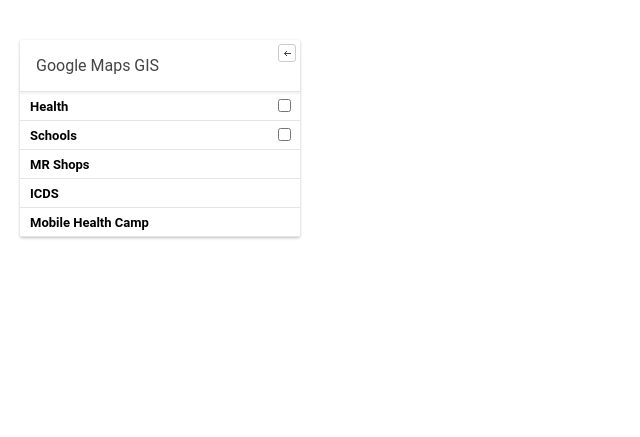
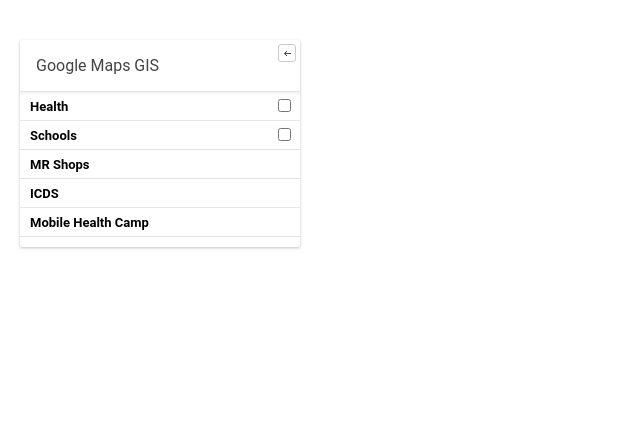
Before and after one commit to abusalam/MapsEngine, a PHP site: page / in a window 1280 px wide. Shown: the top 437 px of the page, without its empty margins (0-640 px from the left). Run offline with PHP 8.4, Linux system fonts and the light colour scheme; some libraries are stand-ins or nearby versions.

Commit message:
ctrlPanel Fix

```diff
--- a/css/Panel.css
+++ b/css/Panel.css
@@ -146,8 +146,8 @@ body::-webkit-scrollbar-corner{
 
 #PanelContent{
   position: relative;
-  margin: 16px 0px 0px 0px;
-  padding: 0px;
+  margin: 0px;
+  padding: 0px 0px 10px 0px;
   width: 280px;
 }
 
@@ -160,7 +160,7 @@ body::-webkit-scrollbar-corner{
 
 .PanelName{
   display: inline-block;
-  margin: 0px 16px 16px 0px;
+  margin: 16px 0px;
   font-size: 16px;
   text-overflow: ellipsis;
   cursor: pointer;
@@ -175,6 +175,7 @@ body::-webkit-scrollbar-corner{
   width: 16px;
   margin: 4px 4px 0px 0px;
   border: 1px solid #ccc;
+  z-index: 5;
 }
 
 #ctrlPanel:hover{
```
